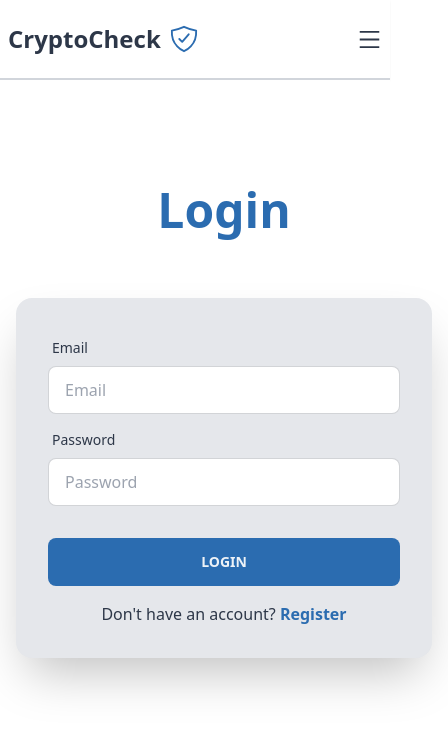
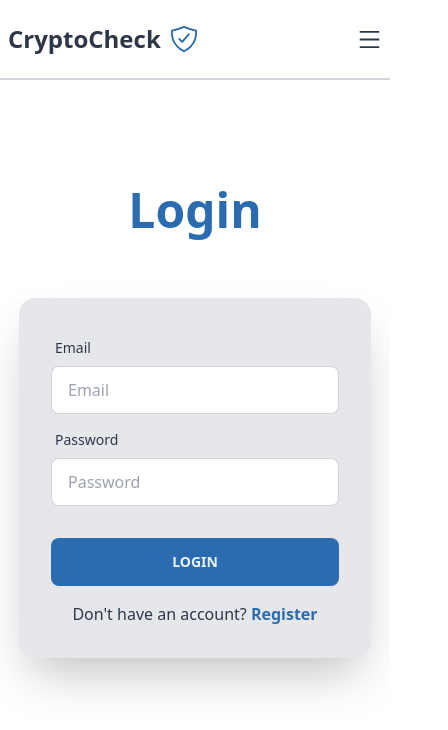
Before and after one commit to jpswt/CryptoCheck, a React (Vite) app: page /home in a window 390 px wide. Shown: the top 730 px of the page, 448 px wide, since content can reach past the window. Built offline with nearby package versions, Linux system fonts and the light colour scheme; no server answers.

Commit message:
fix mobile login

```diff
--- a/src/pages/Login.jsx
+++ b/src/pages/Login.jsx
@@ -28,7 +28,7 @@ const Login = () => {
 					<h1 className="text-5xl font-bold text-accent">Login</h1>
 					<p className="py-6"></p>
 				</div>
-				<div className="card w-full min-w-[26rem] max-w-[36rem]  bg-accent shadow-2xl lg:flex-shrink-0">
+				<div className="sm: card w-full min-w-[22rem] max-w-[22rem] bg-accent shadow-2xl sm:min-w-[28rem] md:min-w-[36rem] lg:flex-shrink-0">
 					<form onSubmit={handleSubmit} className="card-body ">
 						<div className="form-control">
 							<label className="label">
--- a/src/pages/Register.jsx
+++ b/src/pages/Register.jsx
@@ -29,7 +29,7 @@ const Register = () => {
 					<h1 className="text-5xl font-bold text-accent">Register</h1>
 					<p className="py-6"></p>
 				</div>
-				<div className="card w-full min-w-[26rem] max-w-[36rem] bg-accent shadow-2xl lg:flex-shrink-0">
+				<div className="sm: card w-full min-w-[22rem] max-w-[22rem] bg-accent shadow-2xl sm:min-w-[28rem] md:min-w-[36rem] lg:flex-shrink-0">
 					<form onSubmit={handleSubmit} className="card-body ">
 						<div className="form-control">
 							<label className="label">
```
